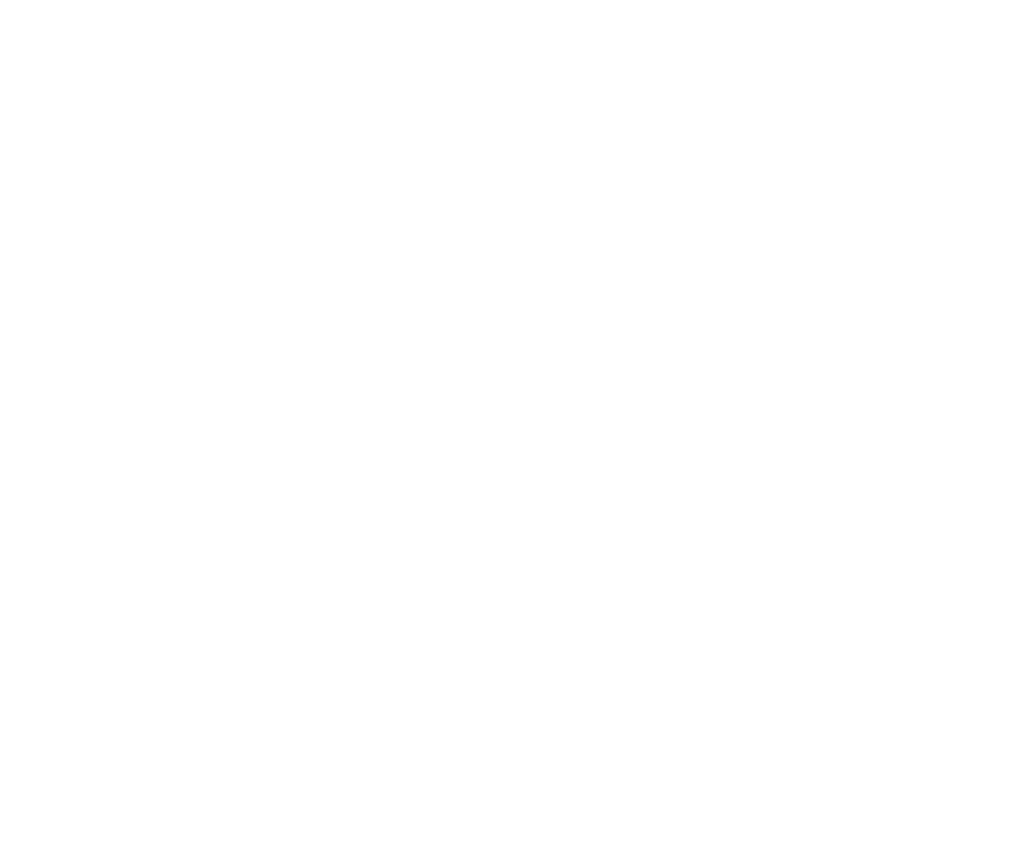
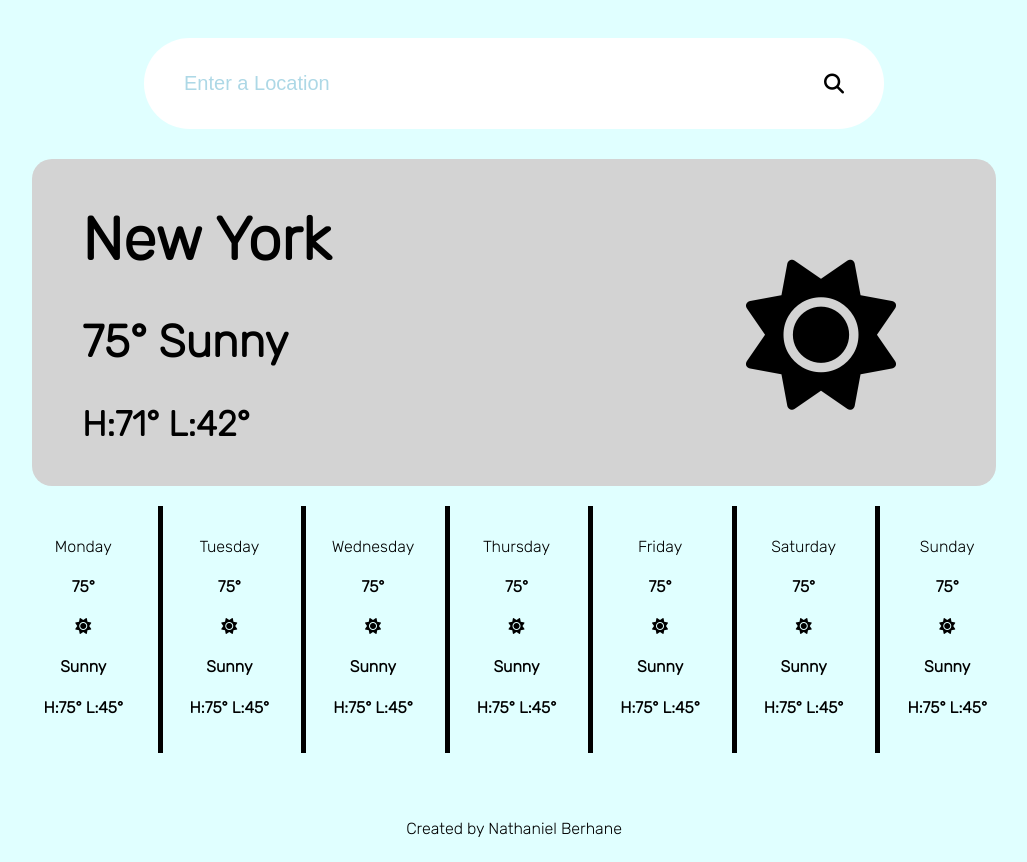
Before and after one commit to NatBer01/Weather-Forcaster, a plain HTML site: page add.html in a window 1280 px wide. Shown: the whole page, without its empty margins (126-1153 px from the left). Before the commit the page ends 800 px from the top, so only its background shows below. Drawn offline with Linux system fonts and the light colour scheme.

Commit message:
Created second weather page,started javascript file

```diff
--- a/add.html
+++ b/add.html
@@ -1,12 +1,148 @@
 <!DOCTYPE html>
 <html lang="en">
 <head>
+    <link rel="StyleSheet" href="style.css">
     <meta charset="UTF-8">
     <meta http-equiv="X-UA-Compatible" content="IE=edge">
     <meta name="viewport" content="width=device-width, initial-scale=1.0">
     <title>Document</title>
 </head>
-<body>
+<body id="addpage">
+
+    <div class="search-container">
+
+        <form action="" class="search-box">
+            <input type="text" placeholder="Enter a Location">
+            <button class="fa-solid fa-magnifying-glass"> </button>
+        </form>
+
+    <!--
+        <div class="not-found">
+            <img src="">
+            <p>Invalid location entered!</p>
+        </div>
+    -->
+    </div>
+
+    <div class="home">
+        <h1> New York </h1>
+        <h2> 75&deg; </h2>
+        <i class="fa-solid fa-sun"></i>
+        <h2> Sunny </h2>
+        <h3> H:71&deg;  L:42&deg;</h3>
+    </div>
+
+    <div class="week_forcast">
+
+        <div>
+
+            <p> Monday </p>
+
+            <h4> 75&deg; </h4>
+
+            <i class="fa-solid fa-sun"></i>
+
+            <h4> Sunny </h4>
+
+            <h4> H:75&deg; L:45&deg;</h4>
+
+        </div>
+
+        <div>
+
+            <p> Tuesday </p>
+
+            <h4> 75&deg;  </h4>
+
+            <i class="fa-solid fa-sun"></i>
+
+            <h4> Sunny </h4>
+
+            <h4> H:75&deg; L:45&deg;</h4>
+
+        </div>
+
+        <div>
+            <p> Wednesday </p>
+
+            <h4> 75&deg;  </h4>
+
+            <i class="fa-solid fa-sun"></i>
+
+            <h4> Sunny </h4>
+
+            <h4> H:75&deg; L:45&deg;</h4>
+
+        </div>
+
+        <div >
+
+            <p> Thursday </p>
+
+            <h4> 75&deg;  </h4>
+
+            <i class="fa-solid fa-sun"></i>
+
+            <h4> Sunny </h4>
+
+            <h4> H:75&deg; L:45&deg;</h4>
+
+
+        </div>
+
+        <div >
+
+            <p> Friday </p>
+
+            <h4> 75&deg;  </h4>
+
+            <i class="fa-solid fa-sun"></i>
+
+            <h4> Sunny </h4>
+
+            <h4> H:75&deg; L:45&deg;</h4>
+
+
+        </div>
+
+        <div >
+
+            <p> Saturday </p>
+
+            <h4> 75&deg;  </h4>
+
+            <i class="fa-solid fa-sun"></i>
+
+            <h4> Sunny </h4>
+
+            <h4> H:75&deg; L:45&deg;</h4>
+
+
+        </div>
+
+        <div >
+
+            <p> Sunday </p>
+
+            <h4> 75&deg;  </h4>
+
+            <i class="fa-solid fa-sun"></i>
+
+            <h4> Sunny </h4>
+
+            <h4> H:75&deg; L:45&deg;</h4>
+
+
+        </div>
+    </div>
+
+    <footer>
+        <p> Created by Nathaniel Berhane</p>
+    </footer>
+
+
+<script> src="index.js" </script>
+<script src="https://kit.fontawesome.com/4c2638160f.js" crossorigin="anonymous"></script>
 
 </body>
 </html>
--- a/style.css
+++ b/style.css
@@ -1,6 +1,11 @@
 @import url('https://fonts.googleapis.com/css2?family=Rubik:wght@300&display=swap');
 
-body{
+#homepage{
+    background-color: lightcyan;
+    font-family: 'Rubik', sans-serif;
+}
+
+#addpage{
     background-color: lightcyan;
     font-family: 'Rubik', sans-serif;
 }
@@ -84,6 +89,7 @@ body{
 }
 
 
+
 .locations button{
     border: none;
     background: none;
@@ -97,6 +103,51 @@ body{
 
 }
 
+.home{
+    text-align: left;
+    margin-left: 150px;
+    font-size: 30px;
+    border-radius: 20px;
+    background-color: lightgrey;
+    margin-right: 150px;
+    margin-left: 150px;
+    padding: 5px 50px 5px 50px;
+
+}
+
+.home h2, i{
+    display: inline;
+}
+
+.home i{
+    position: relative;
+    float: right;
+    bottom: 55px;
+    padding-right: 50px;
+    font-size: 150px;
+}
+
+.week_forcast{
+
+    display: grid;
+    grid-template-columns: repeat(7, 1fr);
+    grid-gap: 5px;
+    max-width: 1000px;
+    margin: 0 auto;
+    padding-top: 20px;
+}
+
+.week_forcast div{
+    text-align: center;
+    padding: 15px;
+
+}
+
+.week_forcast div:nth-child(n+2){
+    border-left: 5px solid;
+    border-color: black;
+
+}
 
 
 footer{
```
Also changed, not shown: index.html (+6 -3 lines), index.js (+59 -0 lines).
